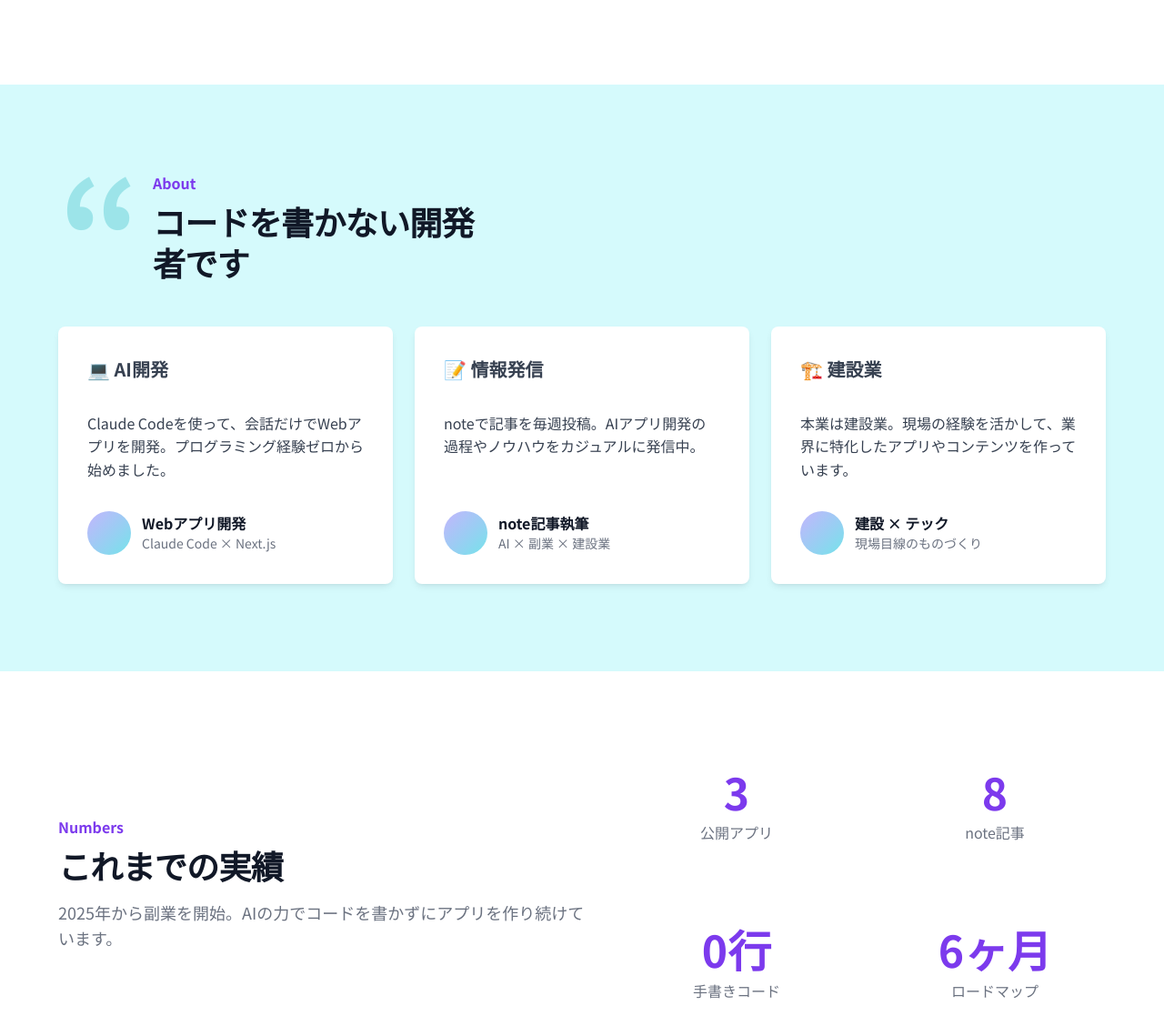
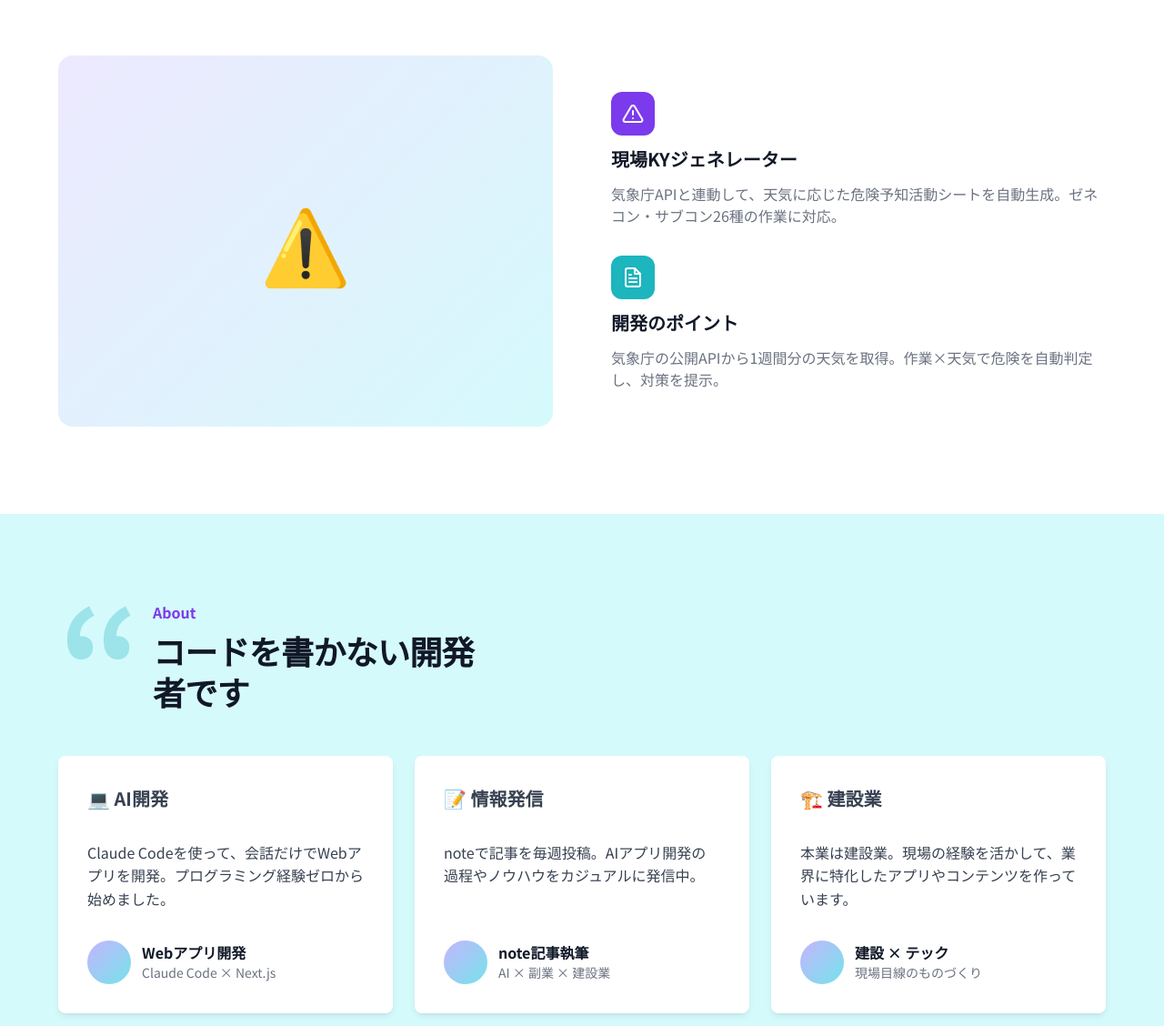
Before and after one commit to techio-code/techio-portfolio, a plain HTML site: page index.html in a window 1280 px wide. Shown: the part 2146-3274 px from the top of the page at 91% size. Drawn offline with Linux system fonts and the light colour scheme.

Commit message:
Add files via upload

```diff
--- a/index.html
+++ b/index.html
@@ -173,6 +173,38 @@
             </div>
           </div>
         </div>
+        <div class="features-row">
+          <div class="feature-visual">
+            <div class="feature-mockup app-mockup-3">
+              <div class="app-preview">
+                <span class="app-emoji">⚠️</span>
+              </div>
+            </div>
+          </div>
+          <div class="feature-info">
+            <div class="feature-card">
+              <div class="feature-icon feature-icon-purple">
+                <svg width="24" height="24" viewBox="0 0 24 24" fill="none">
+                  <path d="M10.29 3.86L1.82 18a2 2 0 001.71 3h16.94a2 2 0 001.71-3L13.71 3.86a2 2 0 00-3.42 0z" stroke="white" stroke-width="2" stroke-linecap="round" stroke-linejoin="round"/>
+                  <line x1="12" y1="9" x2="12" y2="13" stroke="white" stroke-width="2" stroke-linecap="round"/>
+                  <line x1="12" y1="17" x2="12.01" y2="17" stroke="white" stroke-width="2" stroke-linecap="round"/>
+                </svg>
+              </div>
+              <h3>現場KYジェネレーター</h3>
+              <p>気象庁APIと連動して、天気に応じた危険予知活動シートを自動生成。ゼネコン・サブコン26種の作業に対応。</p>
+            </div>
+            <div class="feature-card">
+              <div class="feature-icon feature-icon-teal">
+                <svg width="24" height="24" viewBox="0 0 24 24" fill="none">
+                  <path d="M14 2H6a2 2 0 00-2 2v16a2 2 0 002 2h12a2 2 0 002-2V8z" stroke="white" stroke-width="2" stroke-linecap="round" stroke-linejoin="round"/>
+                  <path d="M14 2v6h6M16 13H8M16 17H8M10 9H8" stroke="white" stroke-width="2" stroke-linecap="round" stroke-linejoin="round"/>
+                </svg>
+              </div>
+              <h3>開発のポイント</h3>
+              <p>気象庁の公開APIから1週間分の天気を取得。作業×天気で危険を自動判定し、対策を提示。</p>
+            </div>
+          </div>
+        </div>
       </div>
     </div>
   </section>
@@ -233,11 +265,11 @@
       </div>
       <div class="metrics-grid">
         <div class="metric-item">
-          <h3 class="metric-number">3</h3>
+          <h3 class="metric-number">4</h3>
           <p class="metric-label">公開アプリ</p>
         </div>
         <div class="metric-item">
-          <h3 class="metric-number">8</h3>
+          <h3 class="metric-number">10</h3>
           <p class="metric-label">note記事</p>
         </div>
         <div class="metric-item">
```
